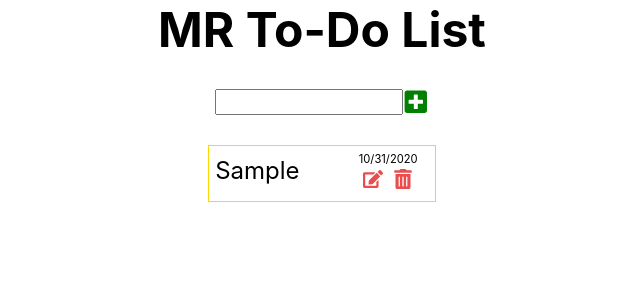
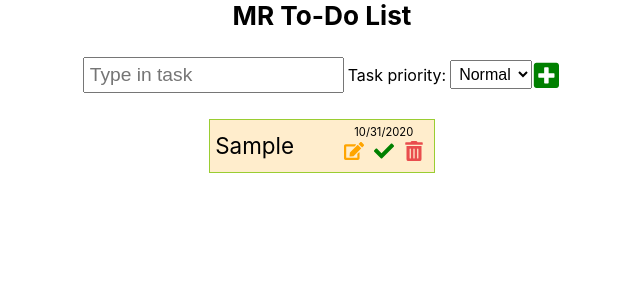
Before and after one commit to MRFolio/react-to-do-app, a React (Create React App) app: page / in a window 1280 px wide. Both pictures are taken after typing "Sample" into the empty fields and a click on the button "Add task". Shown: the top 300 px of the page, without its empty margins (318-958 px from the left). Built offline with nearby package versions, Linux system fonts and the light colour scheme.

Commit message:
feat(to-do): add task priority functionality

```diff
--- a/src/components/Form.js
+++ b/src/components/Form.js
@@ -4,15 +4,26 @@ import shortid from "shortid";
 
 const Form = ({ tasks, setTasks }) => {
   const [input, setInput] = useState("");
+  const [selection, setSelection] = useState("Normal");
 
   function handleInput(e) {
     setInput(e.target.value);
   }
 
+  function handleSelection(e) {
+    setSelection(e.target.value);
+  }
+
   function handleAddTask(e) {
     e.preventDefault();
     const date = new Date().toLocaleDateString();
-    const newTask = { id: shortid.generate(), text: input, date };
+    const newTask = {
+      id: shortid.generate(),
+      text: input,
+      date,
+      completed: false,
+      priority: selection,
+    };
     setTasks([...tasks, newTask]);
     setInput("");
   }
@@ -24,8 +35,24 @@ const Form = ({ tasks, setTasks }) => {
         type="text"
         value={input}
         onChange={handleInput}
+        placeholder="Type in task"
       />
-      <button onClick={handleAddTask} className="btn" type="submit">
+      <div className="select-container">
+        <label htmlFor="priority-select" className="label">
+          Task priority:
+        </label>
+        <select onChange={handleSelection} name="priority" id="priority-select">
+          <option value="normal">Normal</option>
+          <option value="high">high</option>
+          <option value="low">low</option>
+        </select>
+      </div>
+      <button
+        onClick={handleAddTask}
+        className="btn"
+        type="submit"
+        title="Add task"
+      >
         <FaPlusSquare />
       </button>
     </form>
--- a/src/components/Header.js
+++ b/src/components/Header.js
@@ -1,7 +1,7 @@
 const Header = () => {
   return (
     <header className="header">
-      <h1 className="title">MR To-Do List</h1>
+      <h3 className="title">MR To-Do List</h3>
     </header>
   );
 };
--- a/src/components/ToDo.js
+++ b/src/components/ToDo.js
@@ -1,9 +1,10 @@
 import { useState } from "react";
-import { FaTrashAlt, FaEdit } from "react-icons/fa";
+import { FaTrashAlt, FaEdit, FaCheck } from "react-icons/fa";
 
-const ToDo = ({ text, date, id, tasks, setTasks }) => {
+const ToDo = ({ text, date, completed, priority, id, tasks, setTasks }) => {
   const [isEditing, setIsEditing] = useState(false);
   const [editedInput, setEditedInput] = useState(text);
+
   function handleDeleteTask() {
     const newTaskList = tasks.filter((task) => task.id !== id);
     setTasks(newTaskList);
@@ -12,7 +13,9 @@ const ToDo = ({ text, date, id, tasks, setTasks }) => {
   function handleEditTask() {
     if (isEditing) {
       const editedTasks = tasks.map((task) =>
-        task.id === id ? { id, text: editedInput, date } : task
+        task.id === id
+          ? { id, text: editedInput, date, completed, priority }
+          : task
       );
       setTasks(editedTasks);
     }
@@ -23,9 +26,22 @@ const ToDo = ({ text, date, id, tasks, setTasks }) => {
     setEditedInput(e.target.value);
   }
 
+  function handleCompletedTask() {
+    const completedTasks = tasks.map((task) =>
+      task.id === id
+        ? { id, text, date, completed: !task.completed, priority }
+        : task
+    );
+    setTasks(completedTasks);
+  }
+
   return (
-    <div className="todo">
-      <li className={`todo-item ${text.length > 6 ? "long" : ""}`}>
+    <div
+      className={`todo ${
+        priority === "high" ? "high" : priority === "low" ? "low" : ""
+      }`}
+    >
+      <li className={`todo-item ${completed ? "completed" : ""}`}>
         {isEditing ? (
           <input
             onChange={handleInputChange}
@@ -39,12 +55,30 @@ const ToDo = ({ text, date, id, tasks, setTasks }) => {
       </li>
       <div className="btns">
         <p className="date">
-          <time datetime={date}>{date}</time>
+          <time dateTime={date}>{date}</time>
         </p>
-        <button onClick={handleEditTask} className="edit-btn" type="button">
+        <button
+          onClick={handleEditTask}
+          className="edit-btn"
+          type="button"
+          title="Edit Task"
+        >
           <FaEdit />
         </button>
-        <button onClick={handleDeleteTask} className="delete-btn" type="button">
+        <button
+          onClick={handleCompletedTask}
+          className="completed-btn"
+          type="button"
+          title="Completed Task?"
+        >
+          <FaCheck />
+        </button>
+        <button
+          onClick={handleDeleteTask}
+          className="delete-btn"
+          type="button"
+          title="Delete Task"
+        >
           <FaTrashAlt />
         </button>
       </div>
--- a/src/components/ToDoList.js
+++ b/src/components/ToDoList.js
@@ -11,6 +11,8 @@ const ToDoList = ({ tasks, setTasks }) => {
             setTasks={setTasks}
             text={task.text}
             date={task.date}
+            completed={task.completed}
+            priority={task.priority}
             id={task.id}
             key={task.id}
           />
--- a/src/styles/_base.scss
+++ b/src/styles/_base.scss
@@ -14,5 +14,5 @@ body {
   -moz-osx-font-smoothing: grayscale;
   margin: 0 auto;
   max-width: 1140px;
-  font-size: 1.5rem;
+  font-size: 1.4rem;
 }
--- a/src/styles/main.scss
+++ b/src/styles/main.scss
@@ -1,4 +1,6 @@
 @use 'base';
+
+$highlight-bg-color: rgba(181, 238, 233, 0.3);
 
 .header {
   text-align: center;
@@ -10,15 +12,39 @@
   justify-content: center;
   align-items: center;
   margin-bottom: 1em;
-  text-align: center;
 
   .input {
+    font-size: 1.2rem;
     padding: 0.25em;
+    &:focus {
+      background: $highlight-bg-color;
+    }
+  }
+
+  .select-container {
+    display: flex;
+    align-items: center;
+    justify-content: center;
+
+    .label {
+      font-size: 1rem;
+      text-align: center;
+      margin: 0.25em;
+    }
+    #priority-select {
+      font-size: 1rem;
+      text-transform: capitalize;
+      padding: 0.25em;
+      cursor: pointer;
+      &:hover {
+        background: $highlight-bg-color;
+      }
+    }
   }
 
   .btn {
     color: green;
-    font-size: 1.6rem;
+    font-size: 1.8rem;
     padding-top: 0.25em;
     background: transparent;
     border: none;
@@ -35,25 +61,33 @@
   display: flex;
   justify-content: space-between;
   align-items: center;
+  gap: 2em;
   list-style: none;
   text-align: center;
-  border: 1px solid gold;
   padding: 0.25em;
+  background: rgba(255, 166, 0, 0.2);
+  border: 1px solid yellowgreen;
+  &:nth-child(1n):not(:last-child) {
+    border-bottom: none;
+  }
+
+  &.high {
+    background: rgba(251, 4, 4, 0.2);
+  }
+  &.low {
+    background: rgba(156, 156, 156, 0.2);
+  }
 
   .todo-item {
-    margin-bottom: 0.25em;
-  }
-
-  .todo-item.long {
-    text-shadow: #fc0 1px 0 10px;
+    &.completed {
+      text-decoration: line-through;
+      opacity: 0.5;
+    }
   }
 
   .edit-input {
+    font-size: 1.4rem;
     padding: 0.25em;
-  }
-
-  .btns {
-    margin-left: 2em;
   }
 
   .date {
@@ -62,7 +96,8 @@
   }
 
   .edit-btn,
-  .delete-btn {
+  .delete-btn,
+  .completed-btn {
     cursor: pointer;
     color: rgb(233, 77, 77);
     font-size: 1.25rem;
@@ -70,4 +105,12 @@
     border: none;
     margin: 0 0.25em;
   }
+
+  .completed-btn {
+    color: green;
+  }
+
+  .edit-btn {
+    color: orange;
+  }
 }
```
